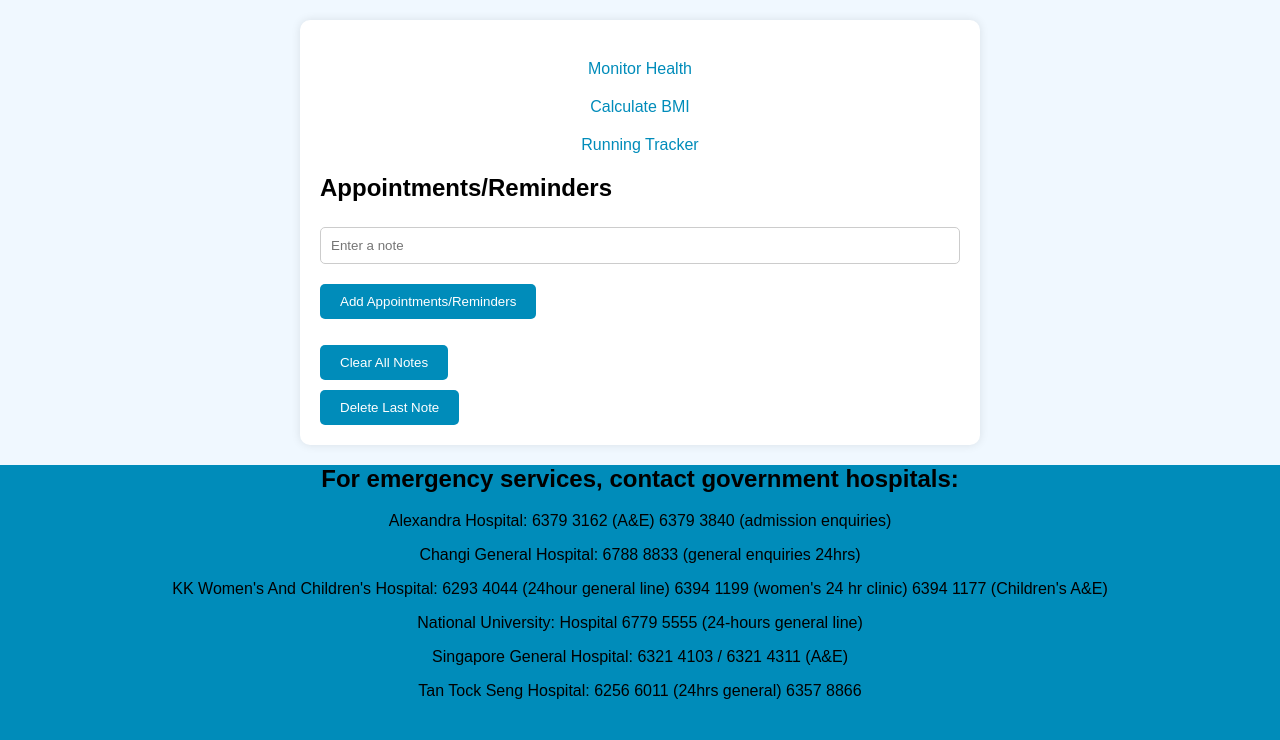
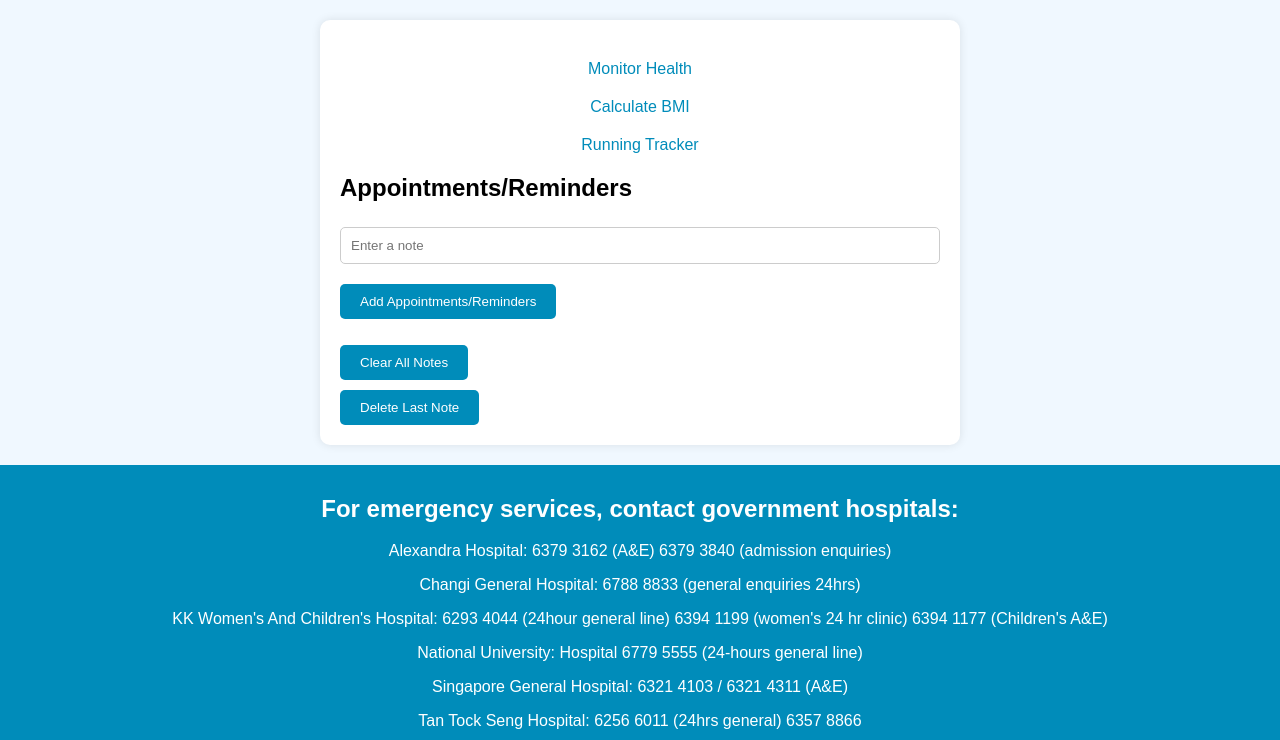
Before and after one commit to Aadil1234567/Health-Monitoring, a Flask app: page / in a window 1280 px wide. Shown: the part 175-915 px from the top of the page. Before the commit the page ends 874 px from the top, so only its background shows below. Run offline with Flask 3, Linux system fonts and the light colour scheme; the visitor is signed in with stand-in values (Sample User, id 1).

Commit message:
minor changes

```diff
--- a/main.py
+++ b/main.py
@@ -262,12 +262,16 @@ def run():
 
     if request.method == "POST":
         distance = float(request.form.get("distance"))
-        duration = float(request.form.get("duration"))
+        duration_str = request.form.get("duration")
+
+        # Split the duration into hours, minutes, and seconds
+        h, m, s = map(int, duration_str.split(':'))
+        duration = h + m / 60 + s / 3600  # Convert the duration to hours
 
         if distance and duration:
             speed = distance / duration
             timestamp = get_sg_time()
-            data = f"Distance: {distance}km, Duration: {duration}h, Speed: {speed:.2f}km/h (added on {timestamp})"
+            data = f"Distance: {distance}km, Duration: {duration_str} ({duration:.2f}h), Speed: {speed:.2f}km/h (added on {timestamp})"
             write_user_data(username, "run_data.txt", data)
 
             if speed < 8:
--- a/static/styles.css
+++ b/static/styles.css
@@ -13,7 +13,8 @@ header {
 }
 
 .container {
-  width: 50%;
+  width: 90%;
+  max-width: 600px; /* Ensure it doesn't get too wide on larger screens */
   margin: auto;
   background-color: white;
   padding: 20px;
@@ -28,12 +29,13 @@ label {
 }
 
 input[type="number"], input[type="text"] {
-  width: calc(100% - 22px);
+  width: 100%;
   padding: 10px;
   margin-top: 5px;
   margin-bottom: 10px;
   border: 1px solid #ccc;
   border-radius: 5px;
+  box-sizing: border-box; /* Ensure padding and border are included in width */
 }
 
 button {
@@ -44,6 +46,8 @@ button {
   border-radius: 5px;
   cursor: pointer;
   margin-top: 10px;
+  width: 100%; /* Make buttons full-width on smaller screens */
+  box-sizing: border-box;
 }
 
 button:hover {
@@ -61,6 +65,7 @@ li {
   padding: 10px;
   border: 1px solid #ddd;
   border-radius: 5px;
+  word-wrap: break-word; /* Break long words to prevent overflow */
 }
 
 a {
@@ -78,4 +83,17 @@ a:hover {
 footer {
   text-align: center;
   background-color: #008cba;
+  color: white;
+  padding: 10px;
+  margin-top: 20px;
 }
+
+@media (min-width: 768px) {
+  .container {
+    width: 70%; /* Slightly wider on larger screens */
+  }
+
+  button {
+    width: auto; /* Return to auto width on larger screens */
+  }
+}
--- a/templates/index.html
+++ b/templates/index.html
@@ -20,7 +20,7 @@
         <a href="{{ url_for('run') }}">Running Tracker</a>
 
 
-        <h2>Appointments/Reminders</h2>
+            <h2>Appointments/Reminders</h2>
         <form method="POST">
             <input type="text" name="note" placeholder="Enter a note">
             <button type="submit">Add Appointments/Reminders</button>
--- a/users.txt
+++ b/users.txt
@@ -0,0 +1 @@
+Aadil,08a841e996781e9e77d30a4e4420a8f501a280b00624e6d1224bf54aaff73eba
```
